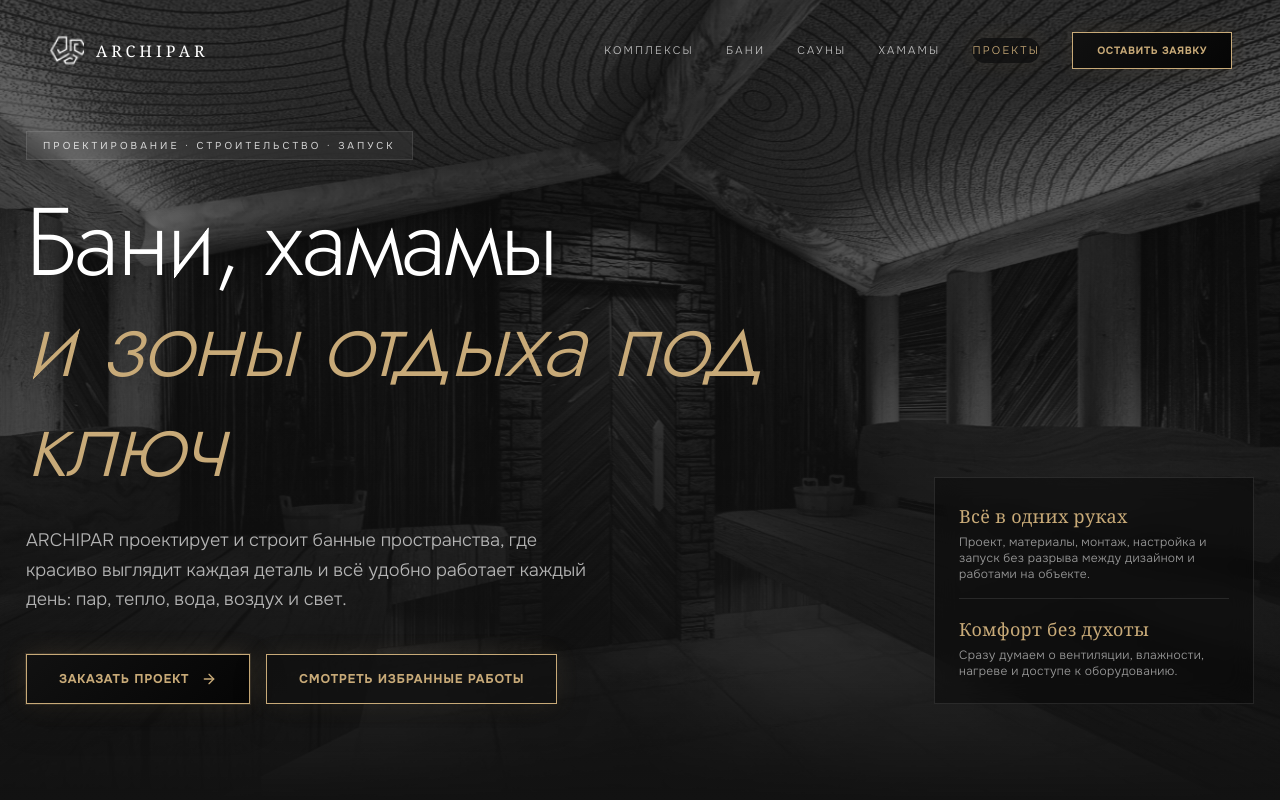
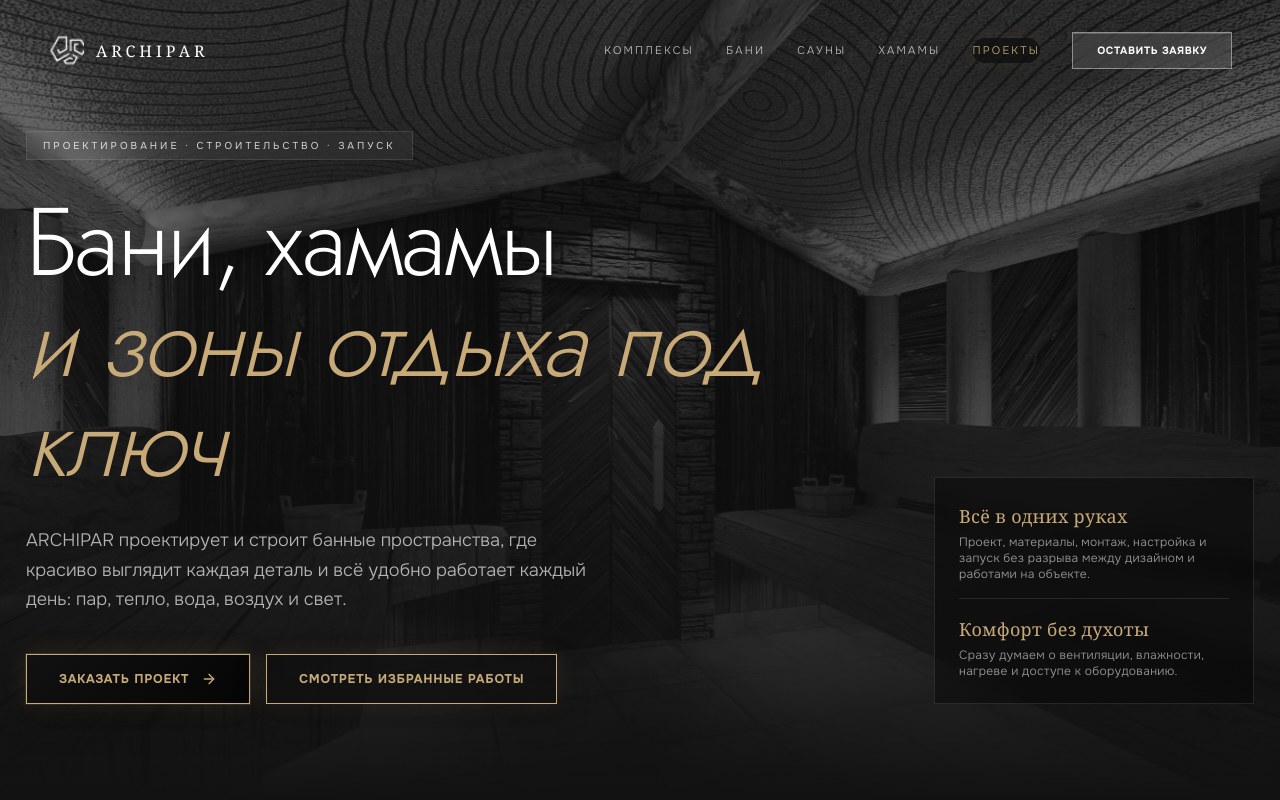
Before and after one commit to TatooineEnjoyer/archipar, a Next.js app: page / in a window 1280 px wide. Shown: the top 800 px of the page. Built offline with nearby package versions, Linux system fonts and the light colour scheme.

Commit message:
Update globals.css

```diff
--- a/src/app/globals.css
+++ b/src/app/globals.css
@@ -763,3 +763,24 @@ select:focus {
     transform: none;
   }
 }
+.site-header a.header-request-link {
+  border-color: var(--header-request-border) !important;
+  background: var(--header-request-bg) !important;
+  color: var(--header-request-color) !important;
+  box-shadow: var(--header-request-shadow) !important;
+  border-radius: 0 !important;
+  transform: translateY(0);
+}
+
+.site-header a.header-request-link:hover,
+.site-header a.header-request-link:focus-visible {
+  border-color: var(--header-request-border) !important;
+  background: var(--header-request-hover-bg) !important;
+  color: var(--header-request-hover-color) !important;
+  transform: translateY(-2px);
+}
+
+.site-header a.header-request-link::before,
+.site-header a.header-request-link::after {
+  display: none !important;
+}
```
